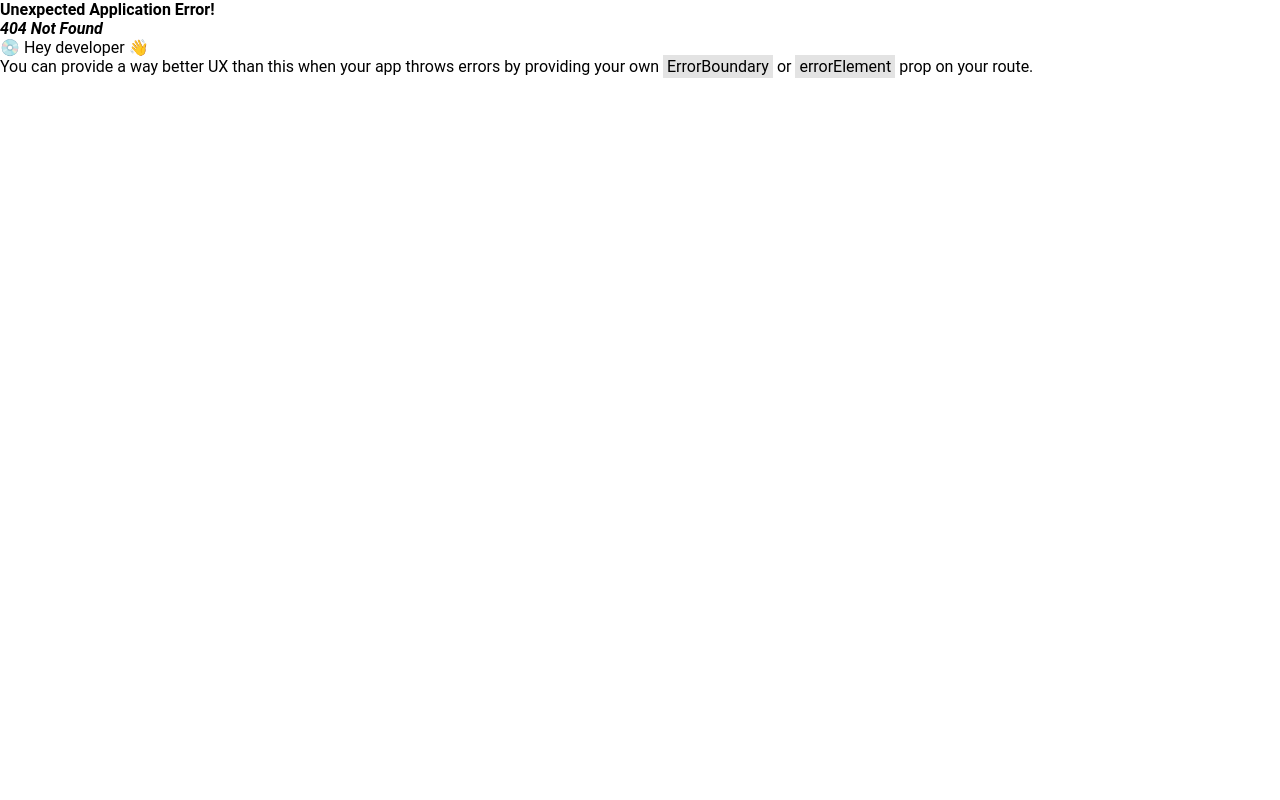
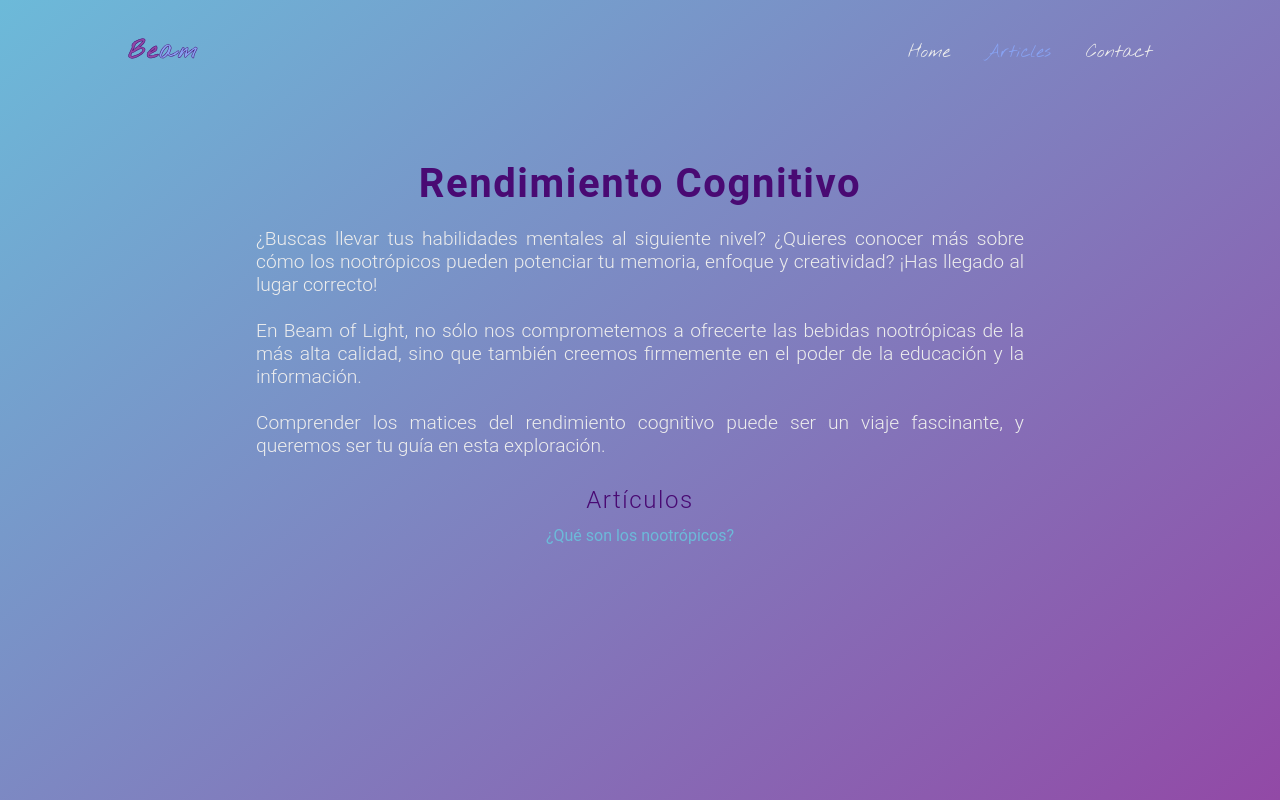
Before and after one commit to Beam-0f-Light/beam-frontend, a React (Vite) app: page /beam-frontend/articles in a window 1280 px wide. Before the commit this address had no page. Built offline with nearby package versions, Linux system fonts and the light colour scheme.

Commit message:
fix: change flowfuel to beam

```diff
--- a/index.html
+++ b/index.html
@@ -10,7 +10,7 @@
   <link rel="preconnect" href="https://fonts.gstatic.com" crossorigin>
   <link href="https://fonts.googleapis.com/css2?family=Nothing+You+Could+Do&display=swap" rel="stylesheet">
   <!-- PROVISIONAL -->
-  <title>FlowFuel</title>
+  <title>Beam of Light</title>
 </head>
 
 <body>
--- a/package.json
+++ b/package.json
@@ -1,5 +1,5 @@
 {
-  "name": "flowfuel-frontend",
+  "name": "beam-frontend",
   "private": true,
   "version": "0.0.0",
   "type": "module",
--- a/src/components/NavBar.jsx
+++ b/src/components/NavBar.jsx
@@ -12,7 +12,7 @@ function NavBar() {
 
     return (
         <header className="NavBar">
-            <Link to='/flowfuel-frontend/' className="logo-link">
+            <Link to='/beam-frontend/' className="logo-link">
                 <h1 className="logo">
                     Be
                     <span>
@@ -23,13 +23,13 @@ function NavBar() {
             <nav className={`nav-links ${showMenu ? 'show' : ''}`}>
                 <ul>
                     <li>
-                        <NavLink exact to='/flowfuel-frontend/' activeClassName='active' className='NavLink' onClick={() => {if (showMenu) handleClick()}}>Home</NavLink>
+                        <NavLink exact to='/beam-frontend/' activeClassName='active' className='NavLink' onClick={() => {if (showMenu) handleClick()}}>Home</NavLink>
                     </li>
                     <li>
-                        <NavLink exact to='/flowfuel-frontend/articles' activeClassName='active' className='NavLink' onClick={() => {if (showMenu) handleClick()}}>Articles</NavLink>
+                        <NavLink exact to='/beam-frontend/articles' activeClassName='active' className='NavLink' onClick={() => {if (showMenu) handleClick()}}>Articles</NavLink>
                     </li>
                     <li>
-                        <NavLink exact to='/flowfuel-frontend/contact' activeClassName='active' className='NavLink' onClick={() => {if (showMenu) handleClick()}}>Contact</NavLink>
+                        <NavLink exact to='/beam-frontend/contact' activeClassName='active' className='NavLink' onClick={() => {if (showMenu) handleClick()}}>Contact</NavLink>
                     </li>
                 </ul>
             </nav>
--- a/src/main.jsx
+++ b/src/main.jsx
@@ -7,15 +7,15 @@ import { createBrowserRouter, RouterProvider } from 'react-router-dom'
 
 const router = createBrowserRouter([
   {
-    path: "/flowfuel-frontend",
+    path: "/beam-frontend",
     element: <App view='Home' />,
   },
   {
-    path: "/flowfuel-frontend/articles",
+    path: "/beam-frontend/articles",
     element: <App view='Articles' />,
   },
   {
-    path: "/flowfuel-frontend/contact",
+    path: "/beam-frontend/contact",
     element: <App view='Contact' />,
   },
 ]);
--- a/vite.config.js
+++ b/vite.config.js
@@ -4,5 +4,5 @@ import react from '@vitejs/plugin-react-swc'
 // https://vitejs.dev/config/
 export default defineConfig({
   plugins: [react()],
-  base: '/flowfuel-frontend/',
+  base: '/beam-frontend/',
 })
```
Also changed, not shown: 1 other file (tests, documents, lock files or other folders).
